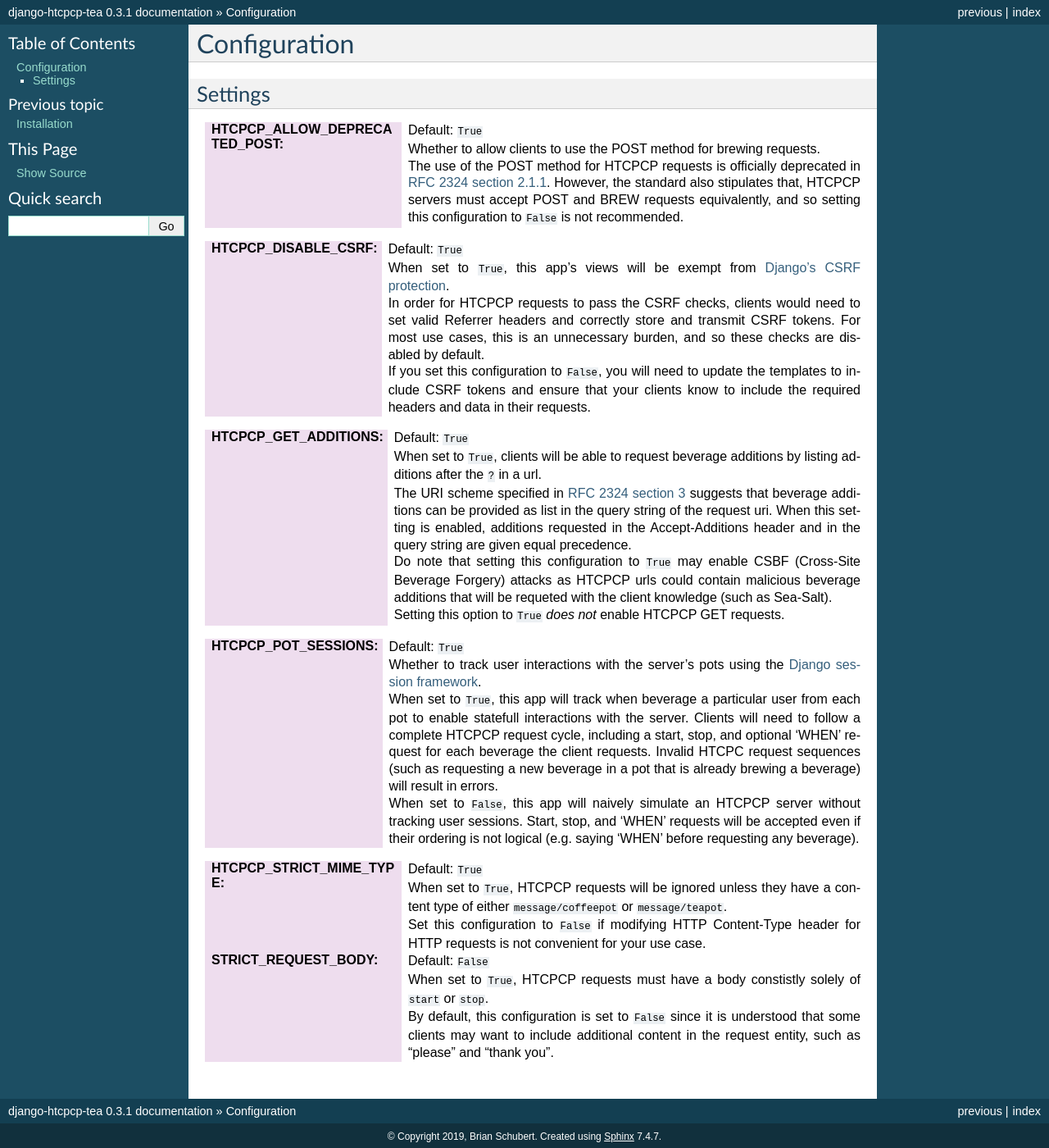
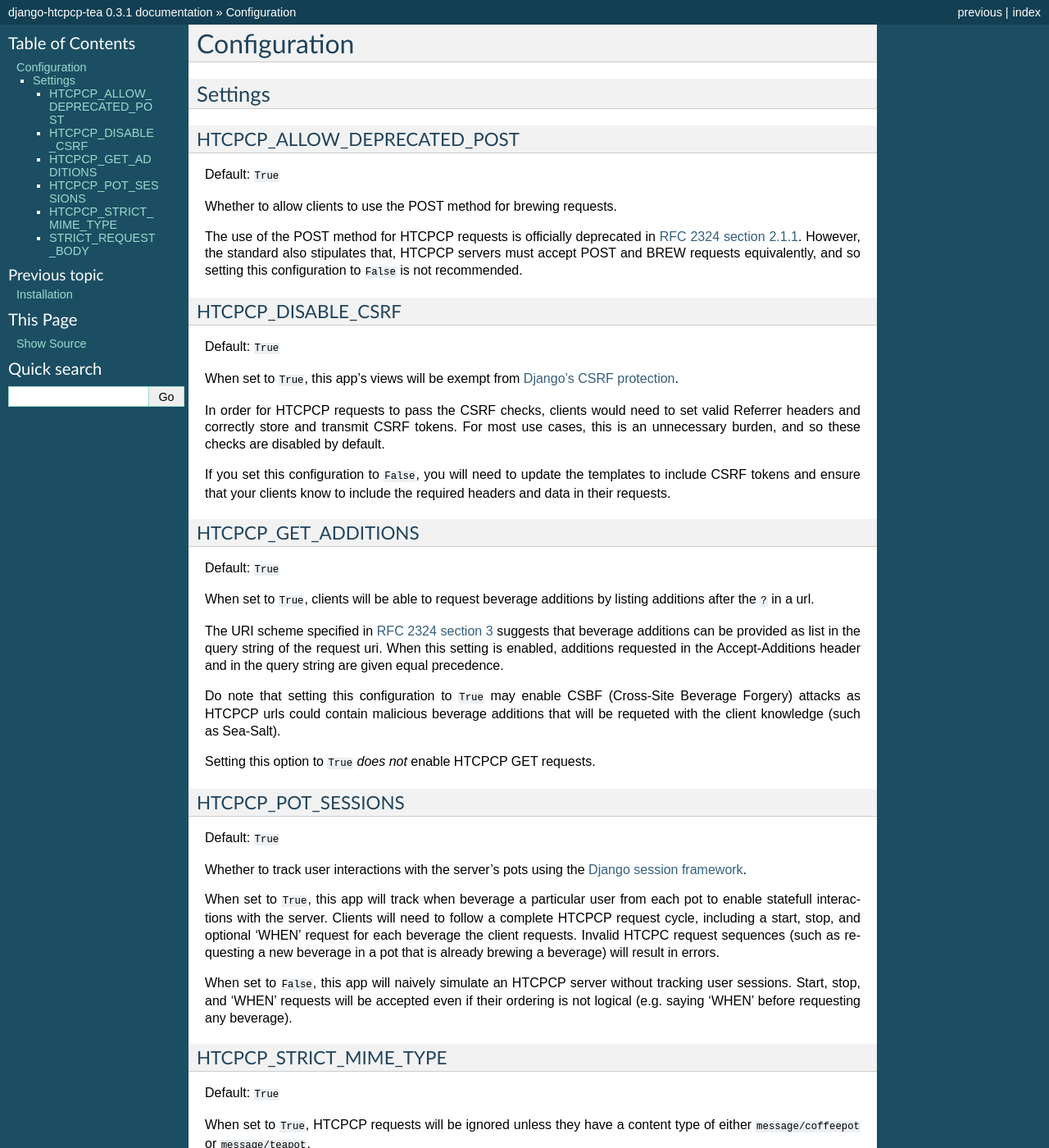
Before and after one commit to brianschubert/django-htcpcp-tea, a Sphinx documentation site: the page built from docs/config.rst, in a window 1280 px wide and 1400 px high. Shown: the whole window at 82% size. Built offline with Sphinx 7.4.7, drawn with Linux system fonts in a browser that asks for light colours.

Commit message:
Update formatting of settings headers in sphinx docs

```diff
--- a/docs/config.rst
+++ b/docs/config.rst
@@ -8,63 +8,72 @@ Configuration
 Settings
 --------
 
-:HTCPCP_ALLOW_DEPRECATED_POST:
-    Default: ``True``
+HTCPCP_ALLOW_DEPRECATED_POST
+^^^^^^^^^^^^^^^^^^^^^^^^^^^^
 
-    Whether to allow clients to use the POST method for brewing requests.
+Default: ``True``
 
-    The use of the POST method for HTCPCP requests is officially deprecated in `RFC 2324 section 2.1.1`_. However, the standard also stipulates that, HTCPCP servers must accept POST and BREW requests equivalently, and so setting this configuration to ``False`` is not recommended.
+Whether to allow clients to use the POST method for brewing requests.
+
+The use of the POST method for HTCPCP requests is officially deprecated in `RFC 2324 section 2.1.1`_. However, the standard also stipulates that, HTCPCP servers must accept POST and BREW requests equivalently, and so setting this configuration to ``False`` is not recommended.
 
 .. _RFC 2324 section 2.1.1: https://tools.ietf.org/html/rfc2324#section-2.1.1
 
-:HTCPCP_DISABLE_CSRF:
-    Default: ``True``
+HTCPCP_DISABLE_CSRF
+^^^^^^^^^^^^^^^^^^^
 
-    When set to ``True``, this app's views will be exempt from `Django's CSRF protection`_.
+Default: ``True``
 
-    In order for HTCPCP requests to pass the CSRF checks, clients would need to set valid Referrer headers and correctly store and transmit CSRF tokens. For most use cases, this is an unnecessary burden, and so these checks are disabled by default.
+When set to ``True``, this app's views will be exempt from `Django's CSRF protection`_.
 
-    If you set this configuration to ``False``, you will need to update the templates to include CSRF tokens and ensure that your clients know to include the required headers and data in their requests.
+In order for HTCPCP requests to pass the CSRF checks, clients would need to set valid Referrer headers and correctly store and transmit CSRF tokens. For most use cases, this is an unnecessary burden, and so these checks are disabled by default.
+
+If you set this configuration to ``False``, you will need to update the templates to include CSRF tokens and ensure that your clients know to include the required headers and data in their requests.
 
 .. _Django's CSRF protection: https://docs.djangoproject.com/en/2.2/ref/csrf/
 
-:HTCPCP_GET_ADDITIONS:
-    Default: ``True``
+HTCPCP_GET_ADDITIONS
+^^^^^^^^^^^^^^^^^^^^
 
-    When set to ``True``, clients will be able to request beverage additions by listing additions after the ``?`` in a url.
+Default: ``True``
 
-    The URI scheme specified in `RFC 2324 section 3`_ suggests that beverage additions can be provided as list in the query string of the request uri. When this setting is enabled, additions requested in the Accept-Additions header and in the query string are given equal precedence.
+When set to ``True``, clients will be able to request beverage additions by listing additions after the ``?`` in a url.
 
-    Do note that setting this configuration to ``True`` may enable CSBF (Cross-Site Beverage Forgery) attacks as HTCPCP urls could contain malicious beverage additions that will be requeted with the client knowledge (such as Sea-Salt).
+The URI scheme specified in `RFC 2324 section 3`_ suggests that beverage additions can be provided as list in the query string of the request uri. When this setting is enabled, additions requested in the Accept-Additions header and in the query string are given equal precedence.
 
-    Setting this option to ``True`` *does not* enable HTCPCP GET requests.
+Do note that setting this configuration to ``True`` may enable CSBF (Cross-Site Beverage Forgery) attacks as HTCPCP urls could contain malicious beverage additions that will be requeted with the client knowledge (such as Sea-Salt).
 
+Setting this option to ``True`` *does not* enable HTCPCP GET requests.
 
 .. _RFC 2324 section 3: https://tools.ietf.org/html/rfc2324#section-3
 
-:HTCPCP_POT_SESSIONS:
-    Default: ``True``
+HTCPCP_POT_SESSIONS
+^^^^^^^^^^^^^^^^^^^
 
-    Whether to track user interactions with the server's pots using the `Django session framework`_.
+Default: ``True``
 
-    When set to ``True``, this app will track when beverage a particular user from each pot to enable statefull interactions with the server. Clients will need to follow a complete HTCPCP request cycle, including a start, stop, and optional 'WHEN' request for each beverage the client requests. Invalid HTCPC request sequences (such as requesting a new beverage in a pot that is already brewing a beverage) will result in errors.
+Whether to track user interactions with the server's pots using the `Django session framework`_.
 
-    When set to ``False``, this app will naively simulate an HTCPCP server without tracking user sessions. Start, stop, and 'WHEN' requests will be accepted even if their ordering is not logical (e.g. saying 'WHEN' before requesting any beverage).
+When set to ``True``, this app will track when beverage a particular user from each pot to enable statefull interactions with the server. Clients will need to follow a complete HTCPCP request cycle, including a start, stop, and optional 'WHEN' request for each beverage the client requests. Invalid HTCPC request sequences (such as requesting a new beverage in a pot that is already brewing a beverage) will result in errors.
 
-
+When set to ``False``, this app will naively simulate an HTCPCP server without tracking user sessions. Start, stop, and 'WHEN' requests will be accepted even if their ordering is not logical (e.g. saying 'WHEN' before requesting any beverage).
 
 .. _Django session framework: .. _Django sessions framework: https://docs.djangoproject.com/en/2.2/topics/http/sessions/
 
-:HTCPCP_STRICT_MIME_TYPE:
-    Default: ``True``
+HTCPCP_STRICT_MIME_TYPE
+^^^^^^^^^^^^^^^^^^^^^^^
 
-    When set to ``True``, HTCPCP requests will be ignored unless they have a content type of either ``message/coffeepot`` or ``message/teapot``.
+Default: ``True``
 
-    Set this configuration to ``False`` if modifying HTTP Content-Type header for HTTP requests is not convenient for your use case.
+When set to ``True``, HTCPCP requests will be ignored unless they have a content type of either ``message/coffeepot`` or ``message/teapot``.
 
-:STRICT_REQUEST_BODY:
-    Default: ``False``
+Set this configuration to ``False`` if modifying HTTP Content-Type header for HTTP requests is not convenient for your use case.
 
-    When set to ``True``, HTCPCP requests must have a body constistly solely of ``start`` or ``stop``.
+STRICT_REQUEST_BODY
+^^^^^^^^^^^^^^^^^^^
 
-    By default, this configuration is set to ``False`` since it is understood that some clients may want to include additional content in the request entity, such as "please" and "thank you".
+Default: ``False``
+
+When set to ``True``, HTCPCP requests must have a body constistly solely of ``start`` or ``stop``.
+
+By default, this configuration is set to ``False`` since it is understood that some clients may want to include additional content in the request entity, such as "please" and "thank you".
```
